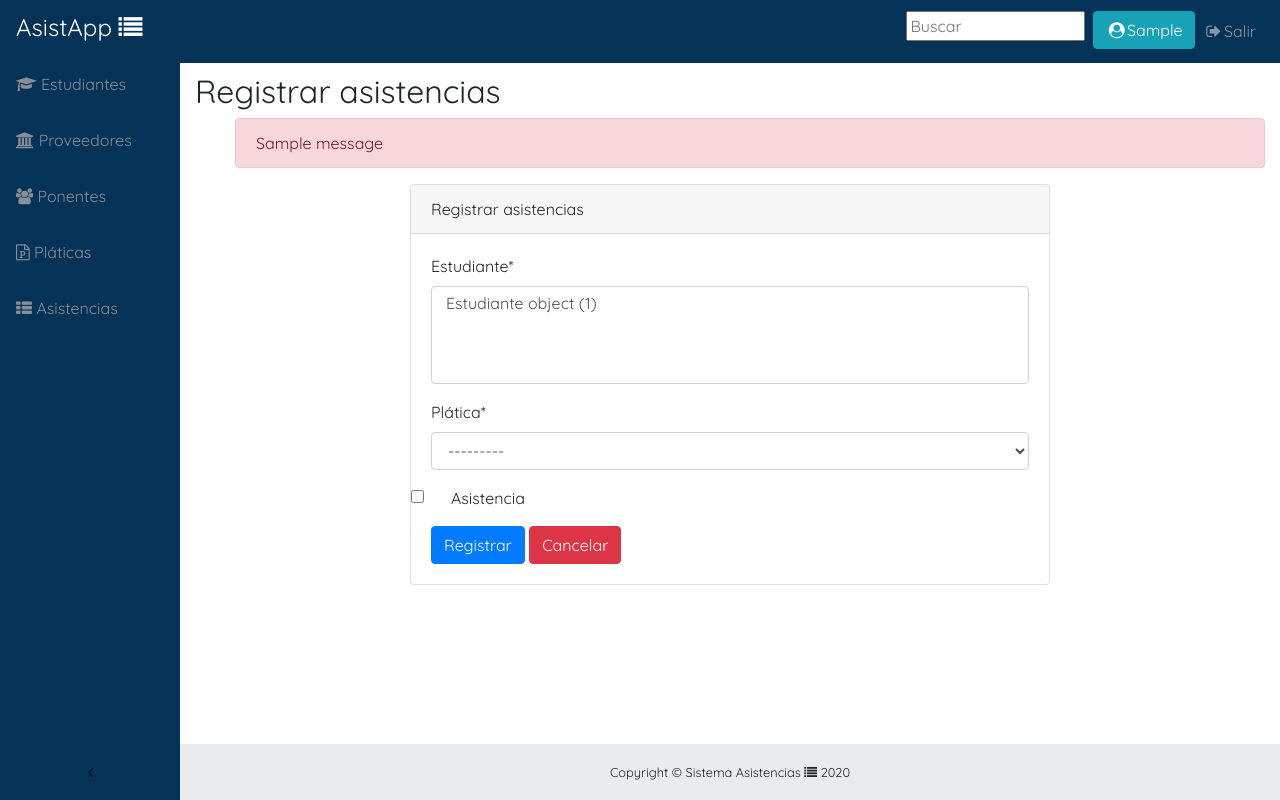
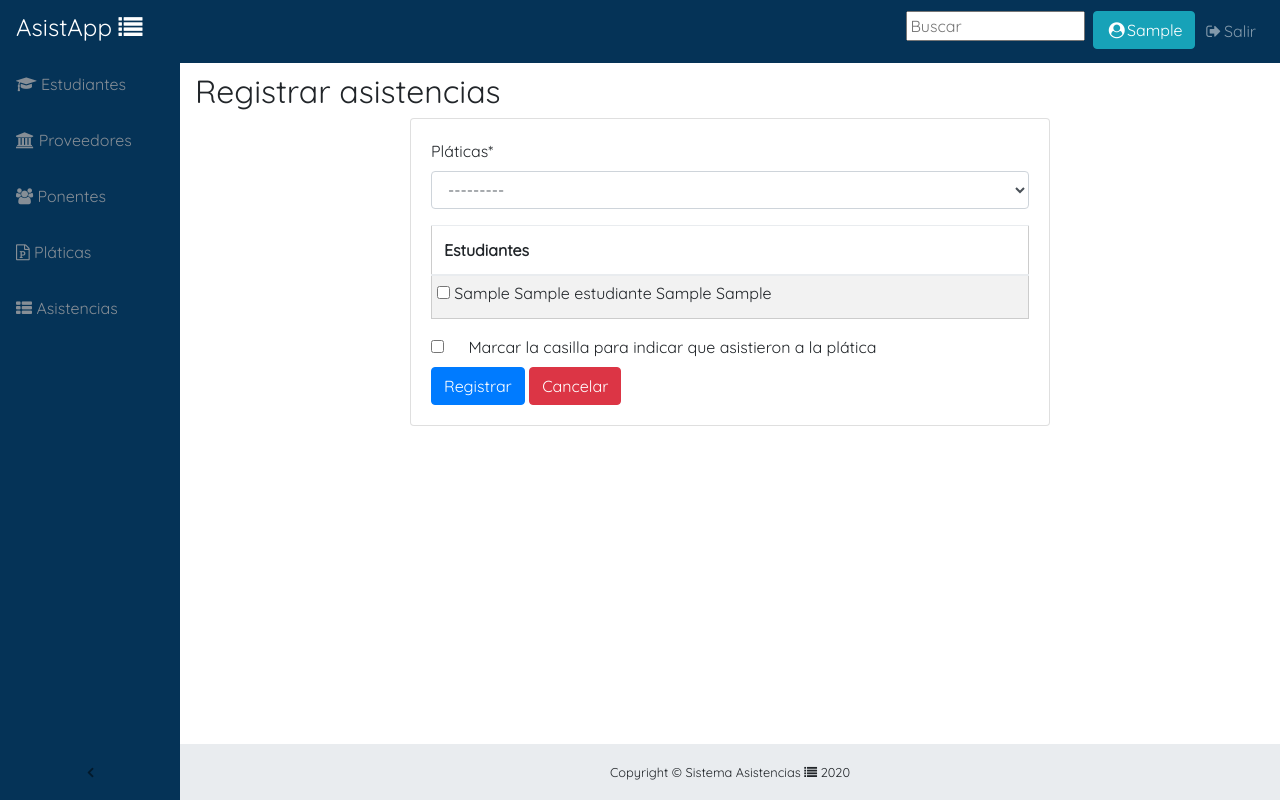
Before and after one commit to esmeyhg/Sistema-Asistencias, a Django app: page /registrarAsistencias/ in a window 1280 px wide. Run offline with Django 3.2, Linux system fonts and the light colour scheme; a user stored in the database is signed in; tables that the repository leaves empty hold one stand-in row (values such as "Sample post"); one stand-in notice (Sample message) is shown; some libraries are stand-ins or nearby versions.

Commit message:
Registro asistencias
Finalización registro de asistencias, pendiente edición

```diff
--- a/Asistencias/Usuarios/forms.py
+++ b/Asistencias/Usuarios/forms.py
@@ -59,12 +59,18 @@
             'fecha': DatePickerInput(format='%Y-%m-%d'),
         }
 
+
+
 class AsistenciaForm(ModelForm):
     class Meta:
         model = Asistencia
-        fields = ['idEstudiante', 'idPlatica', 'asistencia']
+        fields = ['idPlatica','idEstudiante', 'asistencia']
         labels = {
-            'idEstudiante': 'Estudiante',
-            'idPlatica': 'Plática',
+            'idPlatica': 'Pláticas',
+            'idEstudiante': 'Estudiantes',
             'asistencia': 'Asistencia',
         }
+        estudiante = forms.ModelMultipleChoiceField(queryset=Estudiante.objects.filter(estado = True))
+        widgets = {
+            'idEstudiante': forms.CheckboxSelectMultiple(),
+        }
--- a/Asistencias/Usuarios/models.py
+++ b/Asistencias/Usuarios/models.py
@@ -19,6 +19,9 @@
     class Meta:
         verbose_name = 'Estudiante'
         verbose_name_plural = 'Estudiantes'
+
+    def __str__(self):
+        return '%s %s %s %s' % (self.matricula, self.nombre, self.apellido_paterno, self.apellido_materno)
 
 class Nivel(models.Model):
     abreviatura = models.CharField(max_length=15, blank=False, unique=True)
--- a/Asistencias/Usuarios/urls.py
+++ b/Asistencias/Usuarios/urls.py
@@ -33,8 +33,9 @@
     path('asistencias/', login_required(mostrar_asistencias)),
     path('registrarAsistencias/', login_required(crear_asistencias)),
     path('deleteAsistencias/<int:idAsistencia>', login_required(borrar_asistencias)),
-    path('detalleAsistencias/<int:idAsistencia>', login_required(editar_asistencias)),
     path('updateAsistencias/<int:idAsistencia>', login_required(update_asistencias)),
+    #esta es una prueba
+    #path('registrarAsistencias/<int:idPlatica>', login_required(registrar_asistencias_platica)),
 
 
 ]
--- a/Asistencias/Usuarios/views.py
+++ b/Asistencias/Usuarios/views.py
@@ -35,13 +35,12 @@
             usuario = Usuario.objects.get(username=username)
         except Usuario.DoesNotExist:
             usuario = None
-
-        if usuario is not None:
-            user = authenticate(username=usuario.username, password=password)
-            login(request, user)
-            return redirect('/estudiantes/')
-        else:
-            return render(request, 'login.html', {'mensaje': 'error'})
+            if usuario is not None:
+                user = authenticate(username=usuario.username, password=password)
+                login(request, user)
+                return redirect('/estudiantes/')
+            else:
+                return render(request, 'login.html', {'mensaje': 'error'})
 
 
 def registrar(request):
@@ -262,7 +261,7 @@
 def mostrar_asistencias(request):
     asistencias = Asistencia.objects.all()
     info = {}
-    info["estudiantes"] = asistencias
+    info["asistencias"] = asistencias
     context = {"info": info}
     return render(request, "asistencias/asistencias.html", context)
 
@@ -289,11 +288,6 @@
     messages.success(request, 'Asistencias eliminadas exitosamente.')
     return redirect('/asistencias')
 
-
-def editar_asistencias(request, idAsistencia):
-    asistencias = Asistencia.objects.get(id=idAsistencia)
-    return render (request, 'asistencias/principal_asistencias.html', {'asistencias':asistencias})
-
 def update_asistencias(request, idAsistencia):
     asistencias = get_object_or_404(Asistencia, id=idAsistencia)
     asistenciasForm = AsistenciaForm(request.POST or None, instance=asistencias)
@@ -303,6 +297,25 @@
         return redirect("/asistencias")
     return render(request, 'asistencias/editar_asistencias.html', {'form':asistenciasForm, 'asistencias':asistencias})
 
+""" def registrar_asistencias_platica(request, idPlatica):
+    platica = get_object_or_404(Platica, id=idPlatica)
+    if request.method == 'GET':
+        asistenciasForm = AsistenciaForm(request.POST or None)
+        return render(request, 'asistencias/crear_asistencias.html', {'form': asistenciasForm, 'platicas': platica})
+    elif request.method == 'POST':
+        asistenciasForm = AsistenciaForm(request.POST, request.FILES)
+        if asistenciasForm.is_valid():
+            asiste = asistenciasForm.save(commit=False)
+            asiste.idPlatica = platica
+            asiste.save()
+            messages.success(request, 'Asistencias registradas exitosamente.')
+            return redirect('/asistencias')
+        else:
+            asistenciasForm = AsistenciaForm(request.POST)
+            messages.error(request, 'No se pudieron registrar las asistencias.')
+            return render(request, 'asistencias/crear_asistencias.html', {'form': asistenciasForm, 'platicas':platica}) """
+
+
 def salir(request):
     logout(request)
     return redirect('/login/')
--- a/Asistencias/templates/asistencias/crear_asistencias.html
+++ b/Asistencias/templates/asistencias/crear_asistencias.html
@@ -1,36 +1,57 @@
 {% extends "base.html" %}
 {% load crispy_forms_tags %}
+{% load crispy_forms_field %}
 {% block scripts %}
 <script src="https://code.jquery.com/jquery-1.11.1.min.js"></script>
 <script src="https://cdn.jsdelivr.net/jquery.validation/1.16.0/jquery.validate.min.js"></script>
 <script src="https://cdn.jsdelivr.net/jquery.validation/1.16.0/additional-methods.min.js"></script>
 {% endblock scripts %}
 
-{% block titulo %}Registrar asistencias{% endblock %}
+{% block titulo %}Registrar asistencias
+{% endblock %}
 
 {% block contenido %}
 
-{% if messages %}
-  <ul class="messages">
-    {% for message in messages %}
-        <div class="error alert alert-danger" role="alert">
-            {{ message }}
-        </div>
-    {% endfor %}
-  </ul>
-{% endif %}
-
 <div class="container">
     <div class="card card-register mx-auto mt-18">
-        <div class="card-header">Registrar asistencias</div>
         <div class="card-body">
-            <form action="" method="post" id="form" enctype="multipart/form-data">
-                {% csrf_token %} {{ form|crispy }}
+            <form action="" id="form" method="post" enctype="multipart/form-data">
+                {% csrf_token %}
+                <div class="form-group">
+
+                    {{ form.idPlatica|as_crispy_field }}
+
+                </div>
+                <table id="datos" class="table table-striped">
+                    <thead>
+                        <tr class="table100-head">
+                            <th class="column1">Estudiantes</th>
+                        </tr>
+                    </thead>
+                    <tbody>
+                        {% for asiste in form.idEstudiante %}
+                            <tr>
+                                <td>
+                                    {{ asiste }}
+                                </td>
+                            </tr>
+                            <tr class="noSearch hide">
+                                <td colspan="100"></td>
+                            </tr>
+                        {% endfor %}
+                    </tbody>
+                </table>
+                <div class="form-check">
+                  {{ form.asistencia }}
+                  <label class="form-check-label" for="defaultCheck1">
+                    Marcar la casilla para indicar que asistieron a la plática
+                  </label>
+                </div>
+
                 <button type="submit" class="btn btn-primary" value="Submit">Registrar</button>
-                <button type="reset" class="btn btn-danger" value="Reset">Cancelar</button>
-              </form>
-
+                <button type="reset" class="btn btn-danger" value="Cancel">Cancelar</button>
+            </form>
         </div>
     </div>
 </div>
-{% endblock %}
+{% endblock contenido %}
```
Also changed, not shown: Asistencias/templates/asistencias/asistencias.html (+20 -7 lines), Asistencias/templates/asistencias/editar_asistencias.html (+18 -6 lines), Asistencias/templates/asistencias/principal_asistencias.html (deleted).
